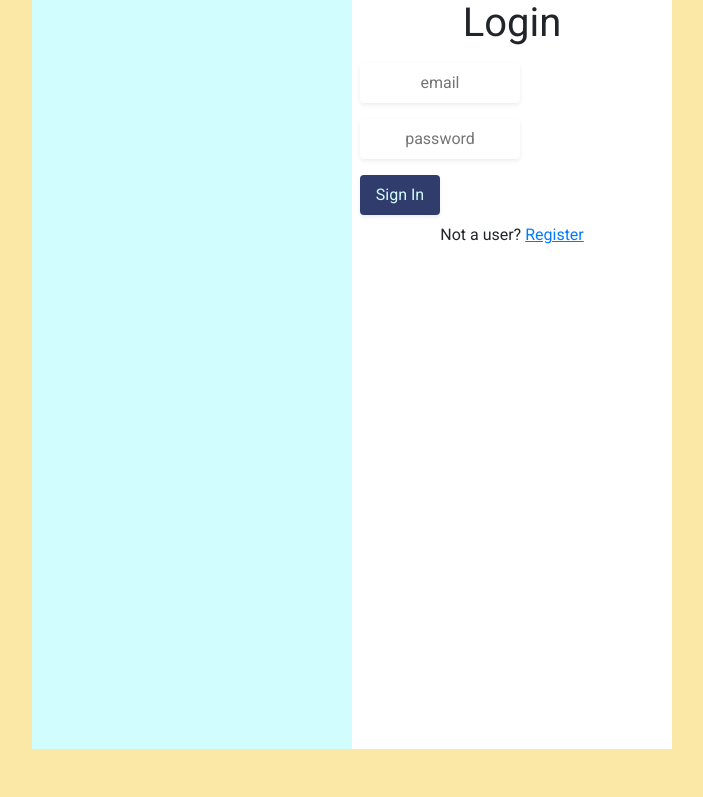
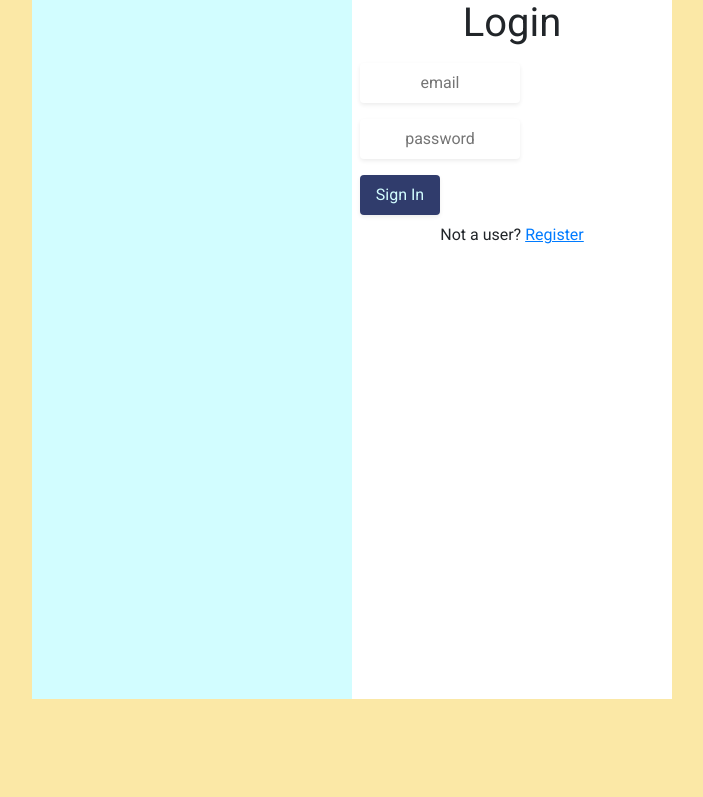
Before and after one commit to JennyWauer/foodie_favs, a Django app: template login/templates/login.html in a window 1280 px wide. Shown: the part 119-916 px from the top of the page, without its empty margins (288-991 px from the left). After the commit the page ends 818 px from the top, so only its background shows below. Run offline with Django 3.2, Linux system fonts and the light colour scheme; the template is opened without the code that fills it, so the values that code supplies are empty; some libraries are stand-ins or nearby versions.

Commit message:
update card height

```diff
--- a/login/templates/login.html
+++ b/login/templates/login.html
@@ -19,7 +19,7 @@
         <h2 class="pr-5 mb-0">Foodie Favs</h2>
         <h4 class="mb-0"><a href="/about" class="about">About</a></h4>
     </header>
-    <div style="height: 750px;" class="w-50 ml-auto mr-auto mt-5 mb-5 d-flex flex-column" id="login">
+    <div style="height: 700px;" class="w-50 ml-auto mr-auto mt-5 mb-5 d-flex flex-column" id="login">
         <div class="form w-50 ml-auto h-100">
             <h1 class="text-center">Login</h1>
             <form action="/user_login" method="POST">
```
